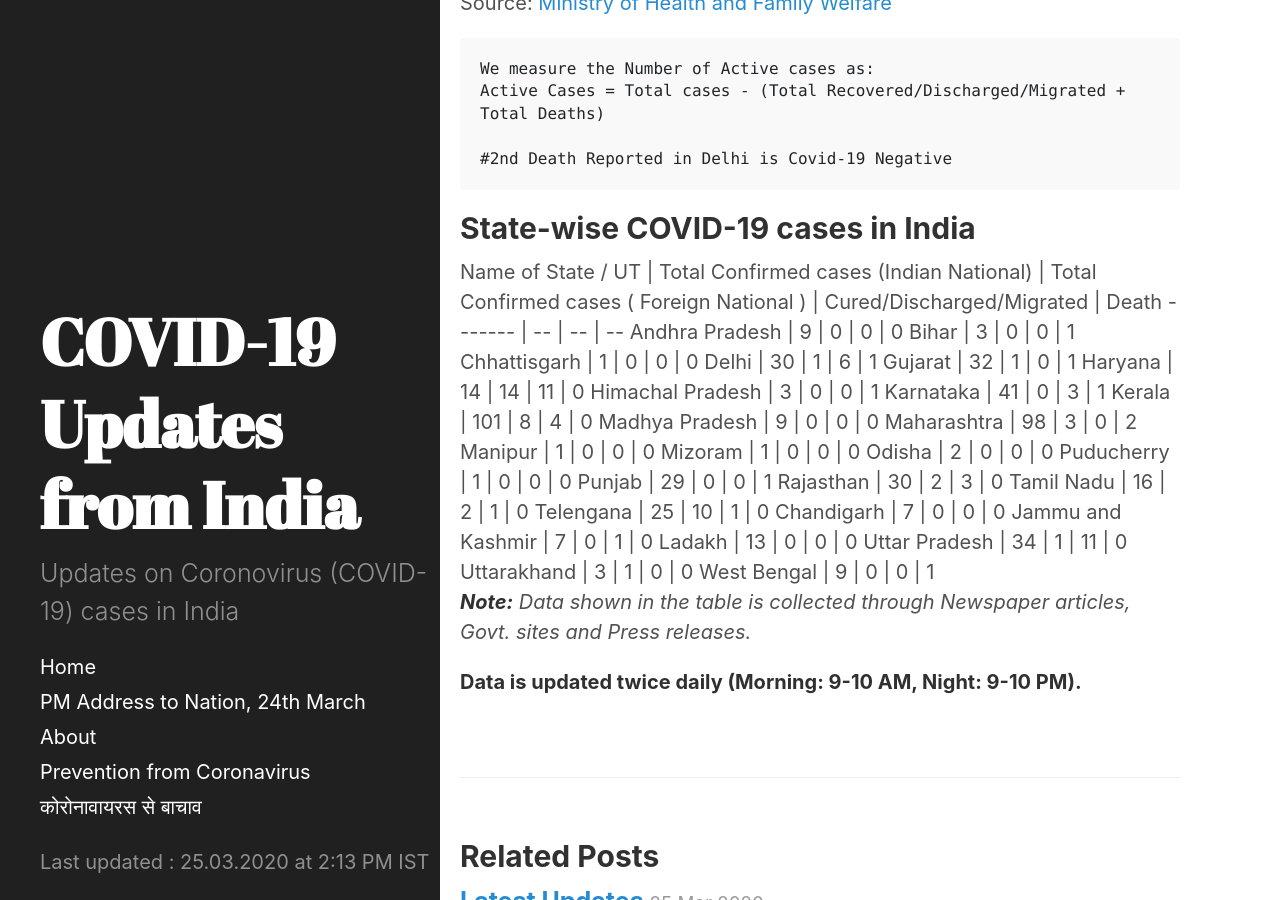
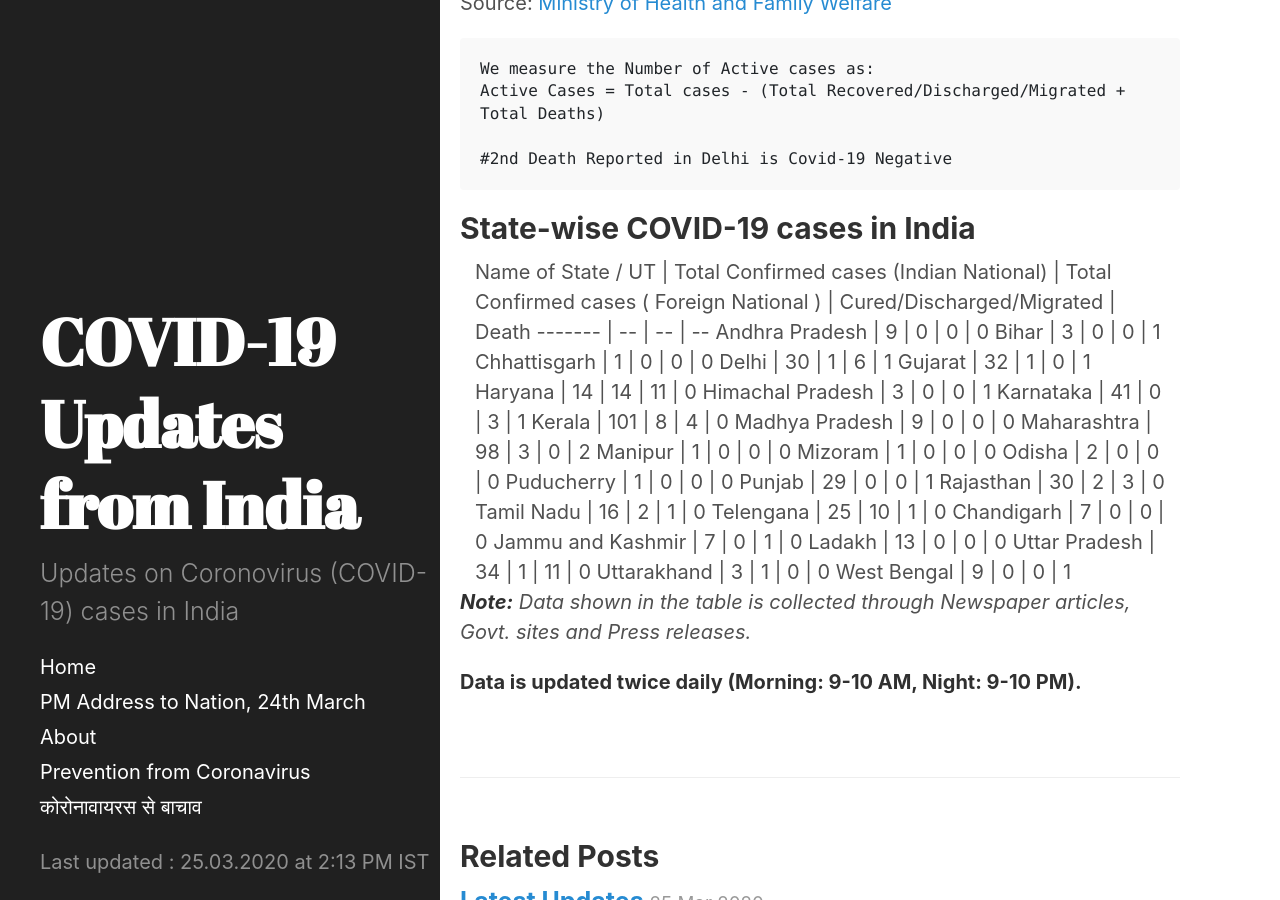
Before and after one commit to bhooraj/covid19updates-india, a Jekyll site: the page built from _posts/2020-03-25-home.md, in a window 1280 px wide and 900 px high, scrolled down 397 px. Built offline with Jekyll 4.4.1, drawn with Linux system fonts in a browser that asks for light colours.

Commit message:
Update 2020-03-25-home.md

````diff
--- a/_posts/2020-03-25-home.md
+++ b/_posts/2020-03-25-home.md
@@ -21,7 +21,7 @@ Active Cases = Total cases - (Total Recovered/Discharged/Migrated + Total Deaths
 ```
 
 ## State-wise COVID-19 cases in India
-<div class ="table-responsive">
+<div class ="container-fluid">
 <div class="datatable-begin"></div>
 
 {% include table.md %}
````
